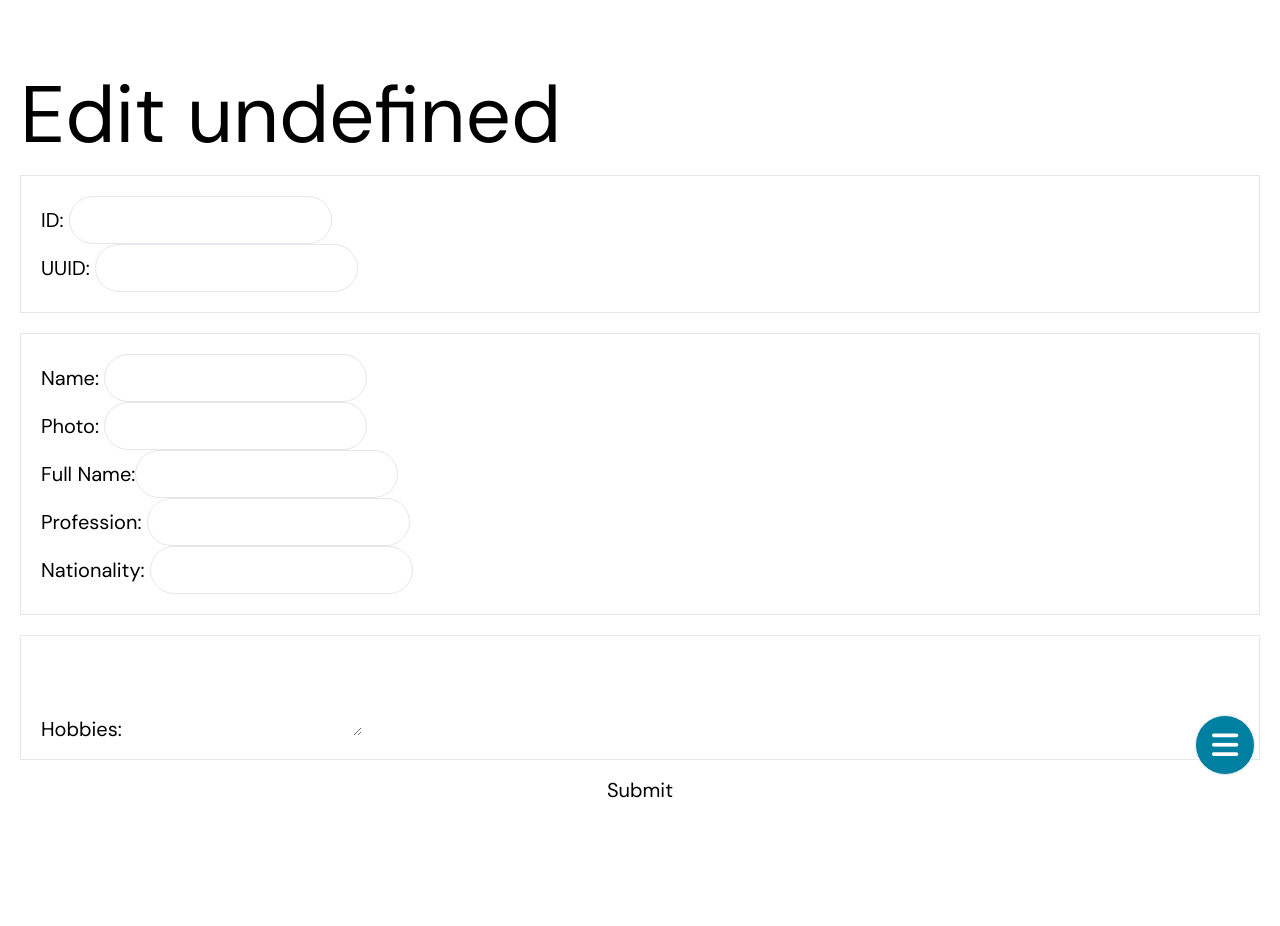
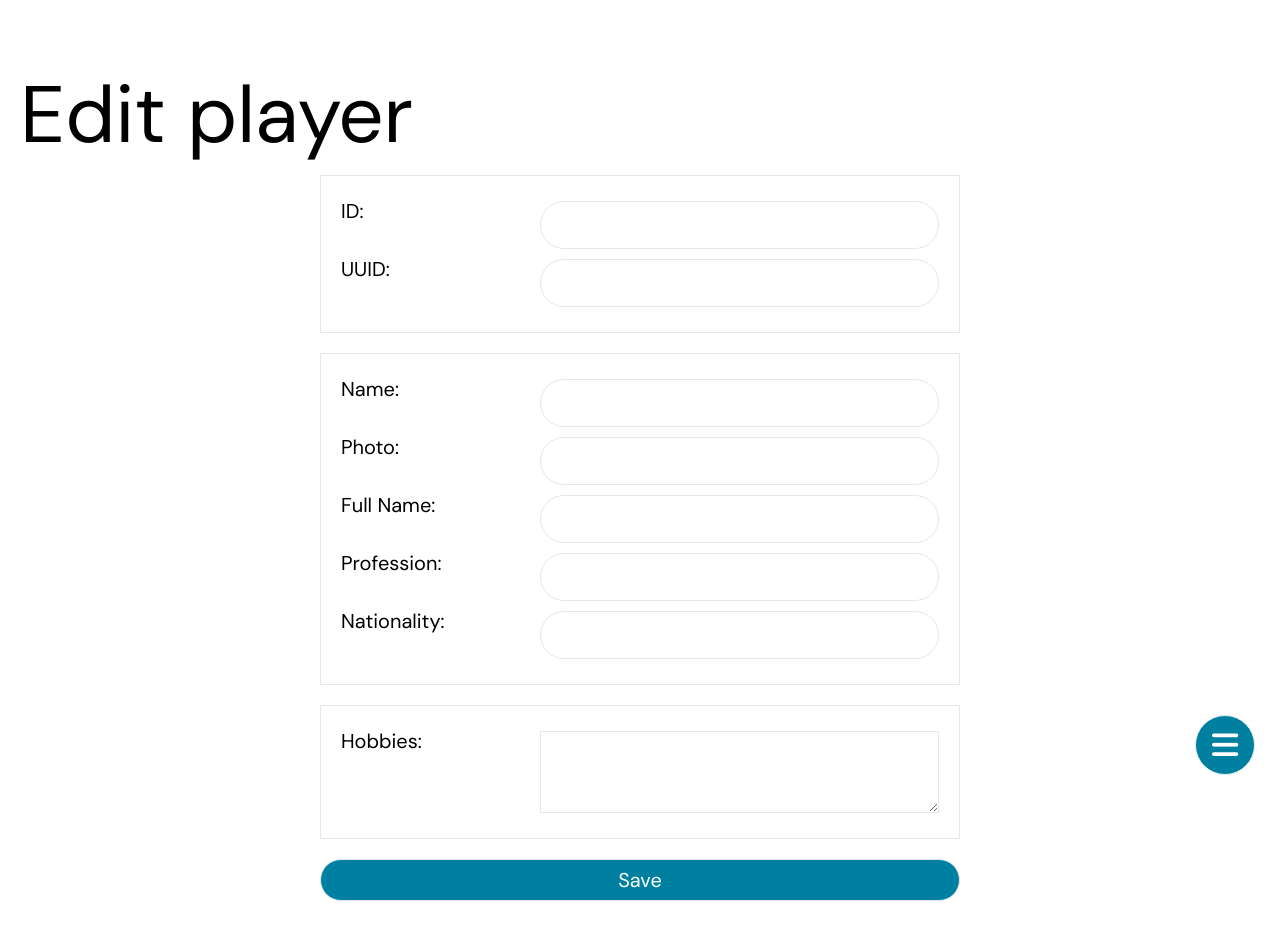
Before and after one commit to dejavu1987/tt-ui-2024, a React (Vite) app: page /edit/player/1 in a window 1280 px wide. Before the commit the page ends 825 px from the top, so only its background shows below. Built offline with nearby package versions, Linux system fonts and the light colour scheme; no server answers; what @visx/mock-data, @visx/tooltip would draw is missing.

Commit message:
Tournaments and stuffs

```diff
--- a/package.json
+++ b/package.json
@@ -17,6 +17,7 @@
     "animate.css": "^4.1.1",
     "classnames": "^2.5.1",
     "luxon": "^1.28.1",
+    "prop-types": "^15.8.1",
     "react": "^18",
     "react-dom": "^18.2.0",
     "react-hook-form": "^7.51.0",
--- a/src/components/MatchOver/MatchOver.jsx
+++ b/src/components/MatchOver/MatchOver.jsx
@@ -1,4 +1,6 @@
 import { useHistory } from "react-router";
+import PropTypes from "prop-types";
+
 import Slider from "react-slick";
 import Versus from "../Versus/Versus";
 import MatchStats from "../MatchStats/MatchStats";
@@ -176,6 +178,8 @@ const MatchOver = ({ match }) => {
   );
 };
 
-MatchOver.propTypes = {};
+MatchOver.propTypes = {
+  match: PropTypes.object.isRequired,
+};
 
 export default MatchOver;
--- a/src/components/PlayerForm/PlayerForm.jsx
+++ b/src/components/PlayerForm/PlayerForm.jsx
@@ -1,30 +1,24 @@
-import { useEffect, useState } from "react";
 import PropTypes from "prop-types";
 import configs from "../../configs";
 import { useHistory } from "react-router";
 import { useForm } from "react-hook-form";
 
+const API = configs.apiUrl + "/api/player";
+
 const PlayerForm = ({ id }) => {
-  const { register, handleSubmit, formState } = useForm();
-  const [player, setPlayer] = useState({});
+  const { register, handleSubmit, formState } = useForm({
+    defaultValues: id
+      ? async () =>
+          fetch(`${API}/${id}`)
+            .then((response) => response.json())
+            .then((data) => {
+              return data.player;
+            })
+      : {},
+  });
   const history = useHistory();
-  const API = configs.apiUrl + "/api/player";
-
-  useEffect(() => {
-    if (id) {
-      console.log({ id });
-      fetch(`${API}/${id}`)
-        .then((response) => response.json())
-        .then((data) => {
-          console.log({ data });
-          setPlayer(data.player);
-        });
-    }
-  }, [id]);
 
   function onSubmit(data) {
-    console.log({ data });
-
     fetch(`${configs.apiUrl}/api/player${id ? `/${id}` : ""}`, {
       method: "POST",
       headers: {
@@ -46,72 +40,58 @@ const PlayerForm = ({ id }) => {
         console.log({ e });
       });
   }
-  // if (id && !player.id) return "";
+
   return (
     <div className="main-container">
-      <h2 className="h2">{(id && `Edit ${player.name}`) || "Add player"}</h2>
+      <h2 className="h2">{(id && `Edit player`) || "Add player"}</h2>
 
       <form onSubmit={handleSubmit(onSubmit)}>
-        <div className="flex flex-col gap-4">
+        <div className="flex flex-col gap-4 max-w-screen-sm mx-auto">
           <div className="border flex flex-col p-4">
-            <label htmlFor="id">
-              ID:{" "}
-              <input type="text" defaultValue={player.id} {...register("id")} />
+            <label className="flex w-full my-1 justify-between" htmlFor="id">
+              ID: <input className="w-2/3" type="text" {...register("id")} />
               {formState.errors.id && <span>This field is required</span>}
             </label>
-            <label htmlFor="uuid">
+            <label className="flex w-full my-1 justify-between" htmlFor="uuid">
               UUID:{" "}
-              <input
-                type="text"
-                defaultValue={player.uuid}
-                {...register("uuid")}
-              />
+              <input className="w-2/3" type="text" {...register("uuid")} />
               {formState.errors.uuid && <span>This field is required</span>}
             </label>
           </div>
           <div className="border flex flex-col p-4">
-            <label>
+            <label className="flex w-full my-1 justify-between">
               Name:{" "}
-              <input
-                type="text"
-                defaultValue={player.name}
-                {...register("name")}
-              />
+              <input className="w-2/3" type="text" {...register("name")} />
               {formState.errors.name && <span>This field is required</span>}
             </label>
-            <label>
+            <label className="flex w-full my-1 justify-between">
               Photo:{" "}
-              <input
-                type="text"
-                name="photo"
-                label="Url to a photo"
-                defaultValue={player.photo}
-                {...register("photo")}
-              />
+              <input className="w-2/3" type="text" {...register("photo")} />
             </label>
-            <label>
+            <label className="flex w-full my-1 justify-between">
               Full Name:
-              <input
-                type="text"
-                id="fullName"
-                defaultValue={player.fullName}
-                {...register("fullName")}
-              />
+              <input className="w-2/3" type="text" {...register("fullName")} />
             </label>
 
-            <label htmlFor="profession">
+            <label
+              className="flex w-full my-1 justify-between"
+              htmlFor="profession"
+            >
               Profession:{" "}
               <input
+                className="w-2/3"
                 type="text"
-                defaultValue={player.profession}
                 {...register("profession")}
               />
             </label>
-            <label htmlFor="nationality">
+            <label
+              className="flex w-full my-1 justify-between"
+              htmlFor="nationality"
+            >
               Nationality:{" "}
               <input
+                className="w-2/3"
                 type="text"
-                defaultValue={player.nationality}
                 {...register("nationality", {
                   pattern: /^[a-z]{2}$/,
                 })}
@@ -122,16 +102,21 @@ const PlayerForm = ({ id }) => {
             </label>
           </div>
           <div className="border flex flex-col p-4">
-            <label htmlFor="hobbies">
+            <label
+              className="flex w-full my-1 justify-between"
+              htmlFor="hobbies"
+            >
               Hobbies:{" "}
               <textarea
-                defaultValue={player.hobbies}
+                className="border w-2/3 "
                 rows={4}
                 {...register("hobbies")}
               ></textarea>
             </label>
           </div>
-          <input type="submit" value="Submit" />
+          <button className="button" type="submit">
+            Save
+          </button>
         </div>
       </form>
     </div>
--- a/src/components/Tournament/Tournament.jsx
+++ b/src/components/Tournament/Tournament.jsx
@@ -1,4 +1,4 @@
-import React, { Component } from "react";
+import { Component } from "react";
 import configs from "../../configs";
 import Matches from "../Matches/Matches";
 
@@ -26,22 +26,25 @@ class Tournament extends Component {
   render() {
     const tm = this.state.tournament;
     return this.state.ready ? (
-      <div className="container mx-auto px-4" id="tournament-list">
+      <div
+        className="container mx-auto px-4 flex flex-col space-y-4"
+        id="tournament-list"
+      >
         <h1 className="h2">{tm.name || "Loading..."}</h1>
-        <h5>{tm.mode === 2 ? "Doubles" : "Solo"}</h5>
-        <hr />
-        {/* Groups */}
+        <h3>Mode: {tm.mode === 2 ? "Doubles" : "Solo"}</h3>
         <div className="groups">
-          <h5>Groups</h5>
-          <div className="card-group">
+          <h2 className="text-xl">Groups</h2>
+          <div className="flex ">
             {tm.groups.map((group, i) => (
-              <div className="card mx-1" key={i}>
-                <div className="card-header">Group {i + 1}</div>
+              <div className="card mx-1 border rounded-md p-4" key={i}>
+                <div className="card-header font-bold text-lg">
+                  Group {i + 1}
+                </div>
                 <div className="card-body">
                   <ul className="list-group list-group-flush">
                     {group.map((team, j) => (
                       <li className="list-group-item text-center" key={j}>
-                        {team[0]} & {team[1]}
+                        {tm.mode === 2 ? `${team[0]} & ${team[1]}` : team}
                       </li>
                     ))}
                   </ul>
@@ -50,25 +53,25 @@ class Tournament extends Component {
             ))}
           </div>
         </div>
-        {/* end Groups*/}
-        <hr />
         {/* Matches Selection */}
         <div className="groups">
-          <h5 className="mt-5">Group matches</h5>
-          <div className="card-group">
+          <h5 className="text-xl">Group matches</h5>
+          <div className="card-group flex">
             {tm.matchesSelection.map((group, i) => (
-              <div className="card mx-1" key={i}>
-                <div className="card-header">Group {i + 1} matches</div>
+              <div className="card mx-1 border p-4 rounded-md" key={i}>
+                <div className="card-header font-bold text-lg">
+                  Group {i + 1} matches
+                </div>
                 <div className="card-body">
                   <ul className="list-group list-group-flush">
                     {group.map((team, j) => (
                       <li className="list-group-item text-center" key={j}>
                         <span className="text-primary">
-                          {team[0].join(" & ")}
+                          {tm.mode === 2 ? team[0].join(" & ") : team[0]}
                         </span>{" "}
                         Vs{" "}
-                        <span className="text-danger">
-                          {team[1].join(" & ")}
+                        <span className="text-secondary">
+                          {tm.mode === 2 ? team[1].join(" & ") : team[1]}
                         </span>
                       </li>
                     ))}
@@ -78,7 +81,7 @@ class Tournament extends Component {
             ))}
           </div>
         </div>
-        <h5 className="pt-5">Results</h5>
+        <h5 className="pt-5 text-xl">Results</h5>
         <Matches filters={{ tournament: tm._id }} hide={["event", "stage"]} />
         {/* end Matches Selection*/}
         <hr />
--- a/src/components/Tournaments/Tournaments.jsx
+++ b/src/components/Tournaments/Tournaments.jsx
@@ -1,9 +1,8 @@
-import React, { Component } from "react";
+import { Component } from "react";
 import { Link } from "react-router-dom";
 import configs from "../../configs";
 
 const API = configs.apiUrl + "/api/tournaments";
-const DEVICE_API = configs.apiUrl + "/api/device";
 
 class Tournaments extends Component {
   constructor(props) {
@@ -12,23 +11,6 @@ class Tournaments extends Component {
     this.state = {
       tournaments: [],
     };
-
-    this.joinWithDeviceHandler = this.joinWithDeviceHandler.bind(this);
-  }
-
-  joinWithDeviceHandler(tournamentId) {
-    console.log(tournamentId);
-    const defaultDevice = localStorage.getItem("defaultDevice");
-    fetch(DEVICE_API + "/" + defaultDevice, {
-      method: "POST",
-      headers: {
-        Accept: "application/json",
-        "Content-Type": "application/json",
-      },
-      body: JSON.stringify({ linkedMatch: tournamentId }),
-    })
-      .then((response) => response.json())
-      .then((data) => console.log(data));
   }
 
   componentDidMount() {
```
Also changed, not shown: src/App.jsx (+6 -6 lines), 1 other file (tests, documents, lock files or other folders).
